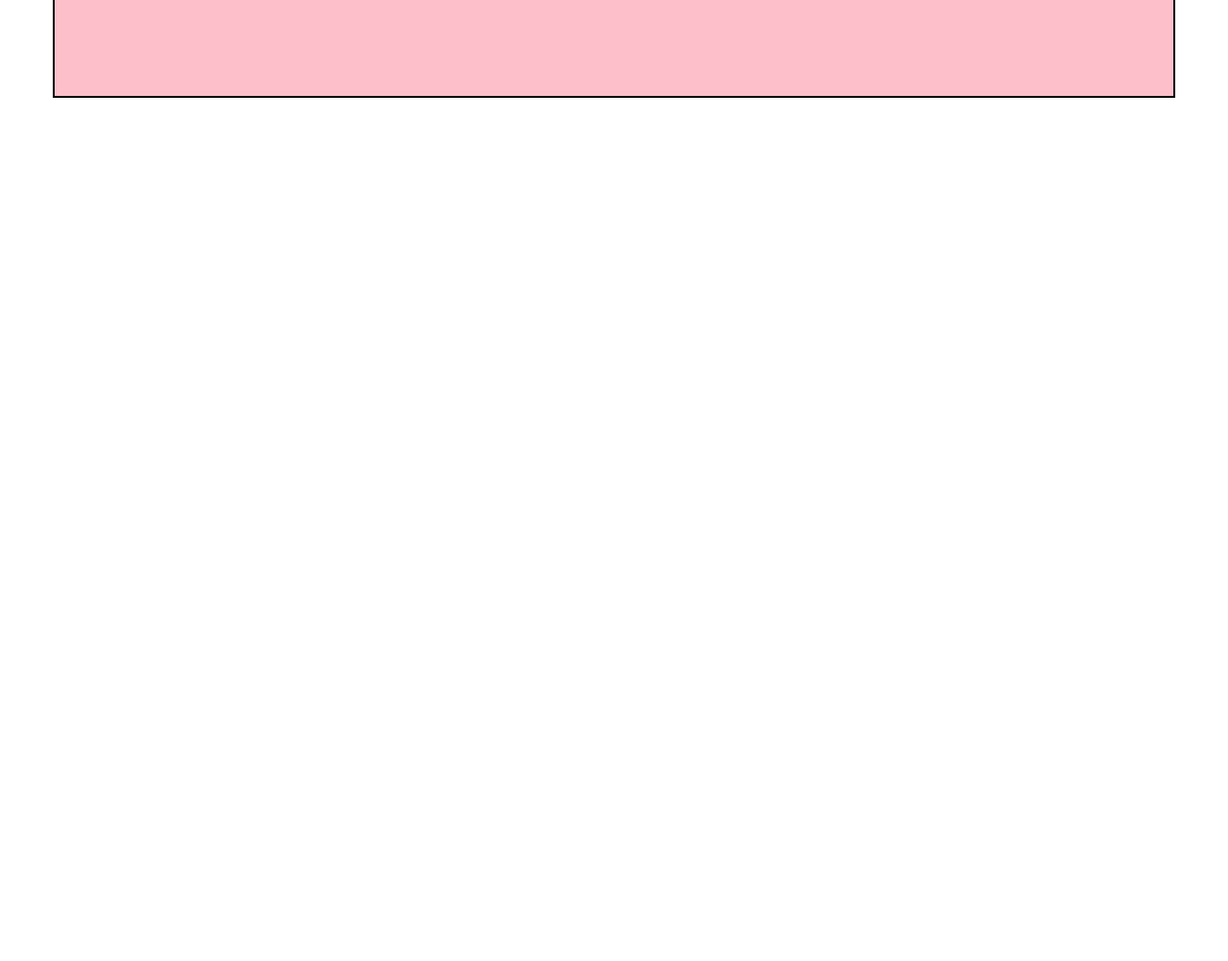
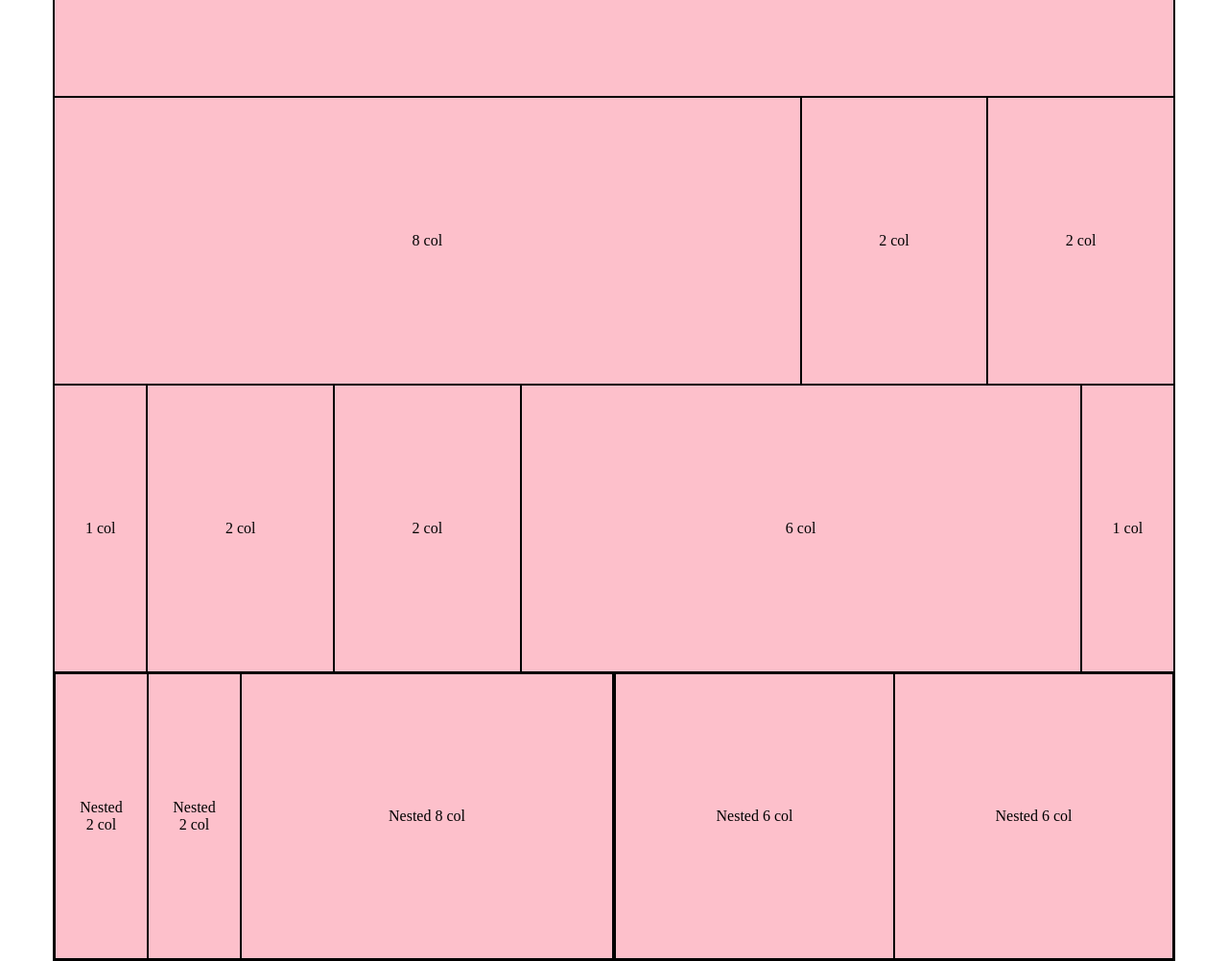
Before and after one commit to AAgozzino/html-css-12bool, a plain HTML site: page index.html in a window 1280 px wide. Shown: the part 500-1502 px from the top of the page at 96% size. Before the commit the page ends 800 px from the top, so only its background shows below. Drawn offline with Linux system fonts and the light colour scheme.

```diff
--- a/index.html
+++ b/index.html
@@ -10,7 +10,7 @@
 
   <body>
     <div class="container">
-      <!-- riga 1 - 1 col -->
+      <!-- riga 1 - 1 -->
       <div class="row">
         <div class="col-1">
           <p>1 col</p>
@@ -49,15 +49,70 @@
           <p>1 col</p>
         </div>
       </div>
-      <!-- /riga 1 - 1 col -->
+      <!-- /riga 1 - 1 -->
 
-      <!-- riga 2 - 12 col -->
+      <!-- riga 2 - 12 -->
       <div class="row">
         <div class="col-12">
           <p>12 col</p>
         </div>
       </div>
-      <!-- /riga 2 - 12 col -->
+      <!-- /riga 2 - 12  -->
+      <!-- riga 3 - 8 2 2  -->
+      <div class="row">
+        <div class="col-8">
+          <p>8 col</p>
+        </div>
+        <div class="col-2">
+          <p>2 col</p>
+        </div>
+        <div class="col-2">
+          <p>2 col</p>
+        </div>
+      </div>
+      <!-- /riga 3 - 8 2 2 -->
+      <!-- riga 4 - 1 2 2 6 1  -->
+      <div class="row">
+        <div class="col-1">
+          <p>1 col</p>
+        </div>
+        <div class="col-2">
+          <p>2 col</p>
+        </div>
+        <div class="col-2">
+          <p>2 col</p>
+        </div>
+        <div class="col-6">
+          <p>6 col</p>
+        </div>
+        <div class="col-1">
+          <p>1 col</p>
+        </div>
+      </div>
+      <!-- /riga 4 - 1 2 2 6 1 -->
+      <!-- riga 5 - nested -->
+      <div class="row">
+        <div class="col-6">
+          <div class="col-2">
+            <p>Nested 2 col</p>
+          </div>
+          <div class="col-2">
+            <p>Nested 2 col</p>
+          </div>
+          <div class="col-8">
+            <p>Nested 8 col</p>
+          </div>
+        </div>
+        <div class="col-6">
+          <div class="col-6">
+            <p>Nested 6 col</p>
+          </div>
+          <div class="col-6">
+            <p>Nested 6 col</p>
+          </div>
+        </div>
+      </div>
+      <!-- /<!-- riga 5 - nested -->
     </div>
   </body>
 </html>
```
Also changed, not shown: css/12-bool.css (+6 -6 lines).
